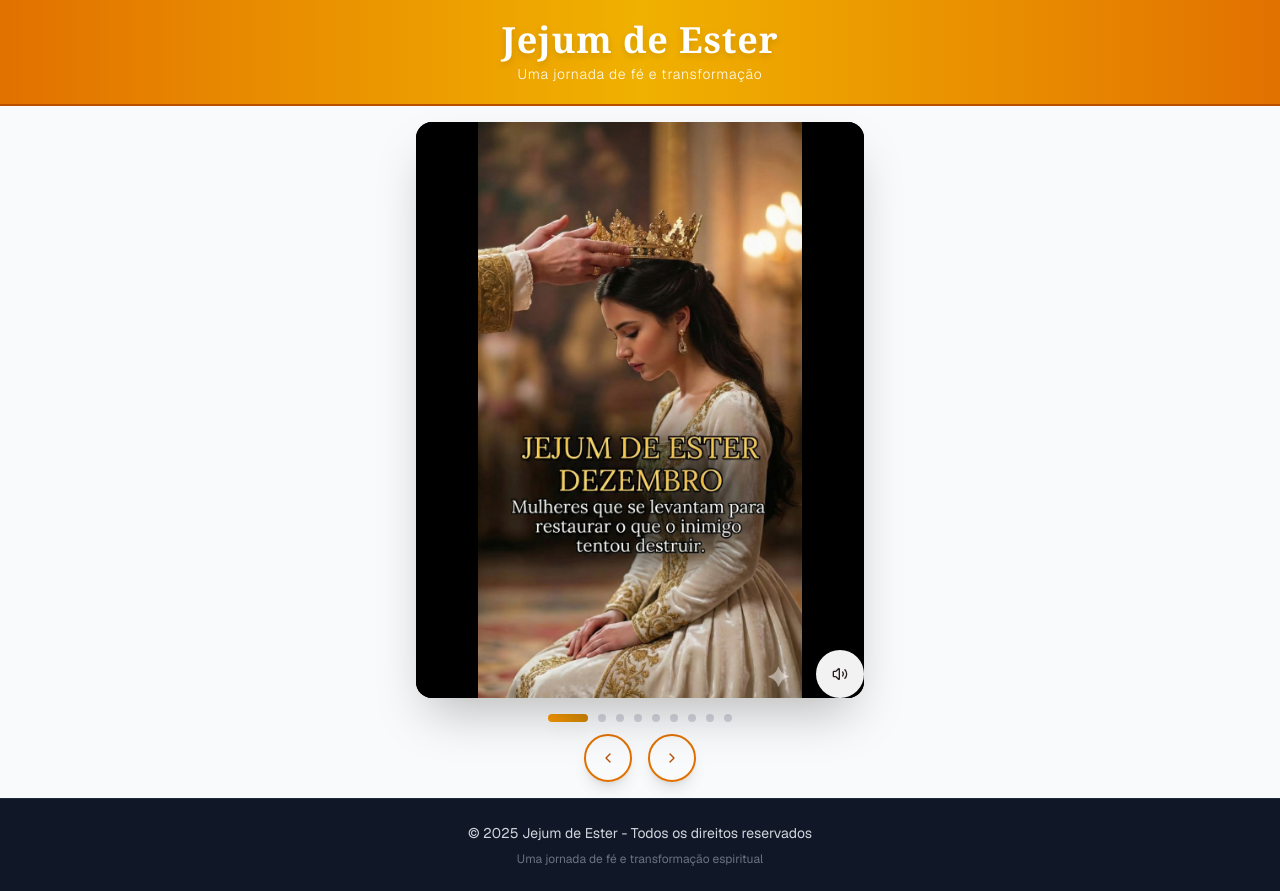
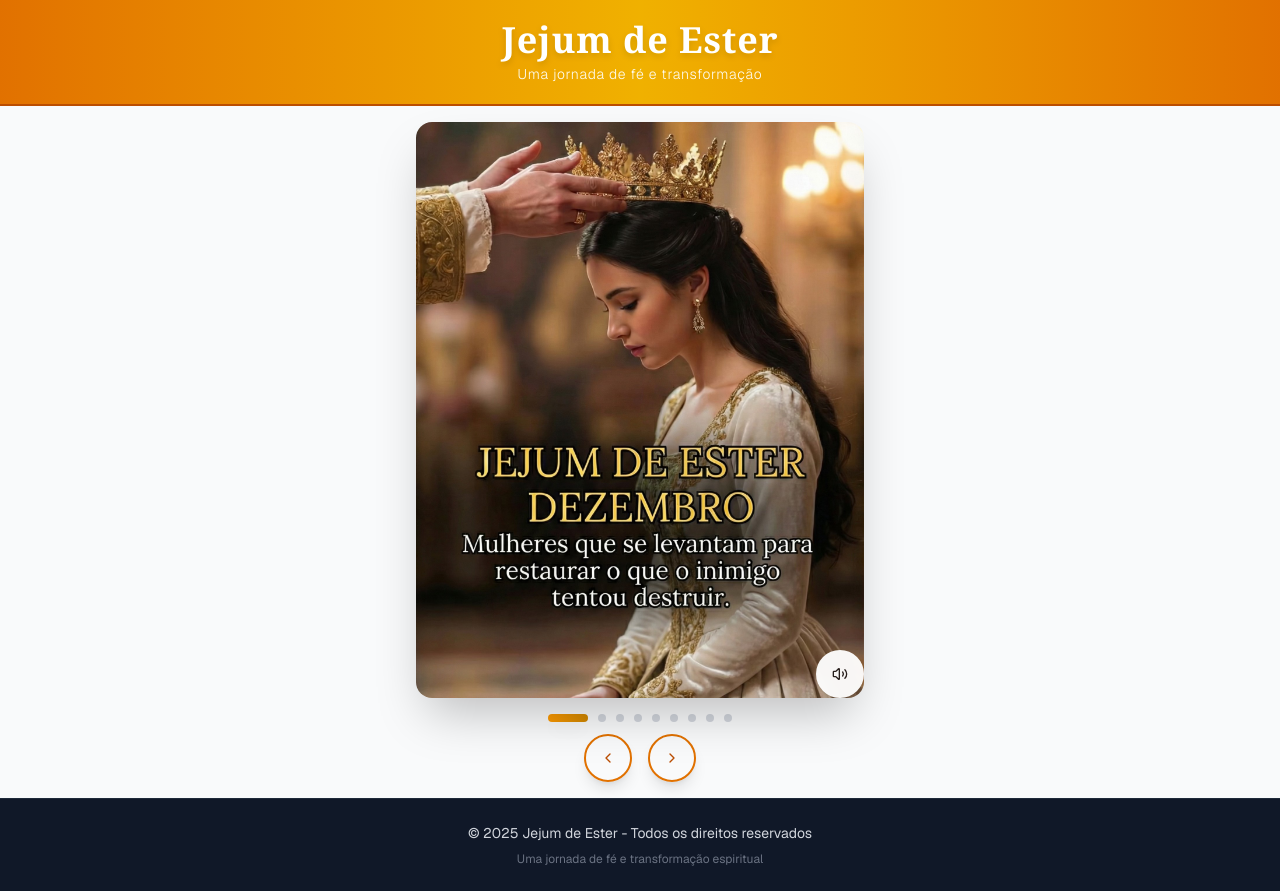
Before and after one commit to jspace3/v0-jejum-ester, a Next.js app: page / in a window 1280 px wide. Built offline with nearby package versions, Linux system fonts and the light colour scheme.

Commit message:
feat: adjust carousel images to fill container without black bars
Change object-contain to object-cover to fill entire container.

#VERCEL_SKIP

Co-authored-by: jspace <248114786+jspace3@users.noreply.github.com>

```diff
--- a/components/image-carousel.tsx
+++ b/components/image-carousel.tsx
@@ -276,7 +276,7 @@ export function ImageCarousel({ onLastImage }: { onLastImage?: (isLast: boolean)
     <section className="flex-1 flex items-center justify-center bg-gray-50 px-4 py-4">
       <div className="max-w-md w-full flex flex-col h-full max-h-[calc(100vh-140px)] justify-center">
         <div className="relative overflow-hidden rounded-2xl shadow-2xl w-full" style={{ aspectRatio: "9/16" }}>
-          <div className="relative h-full bg-black">
+          <div className="relative h-full">
             {images.map((image, index) => (
               <div
                 key={index}
@@ -284,11 +284,7 @@ export function ImageCarousel({ onLastImage }: { onLastImage?: (isLast: boolean)
                   index === currentIndex ? "opacity-100 scale-100" : "opacity-0 scale-105"
                 }`}
               >
-                <img
-                  src={image.url || "/placeholder.svg"}
-                  alt={image.alt}
-                  className="w-full h-full object-contain bg-black"
-                />
+                <img src={image.url || "/placeholder.svg"} alt={image.alt} className="w-full h-full object-cover" />
               </div>
             ))}
           </div>
```
